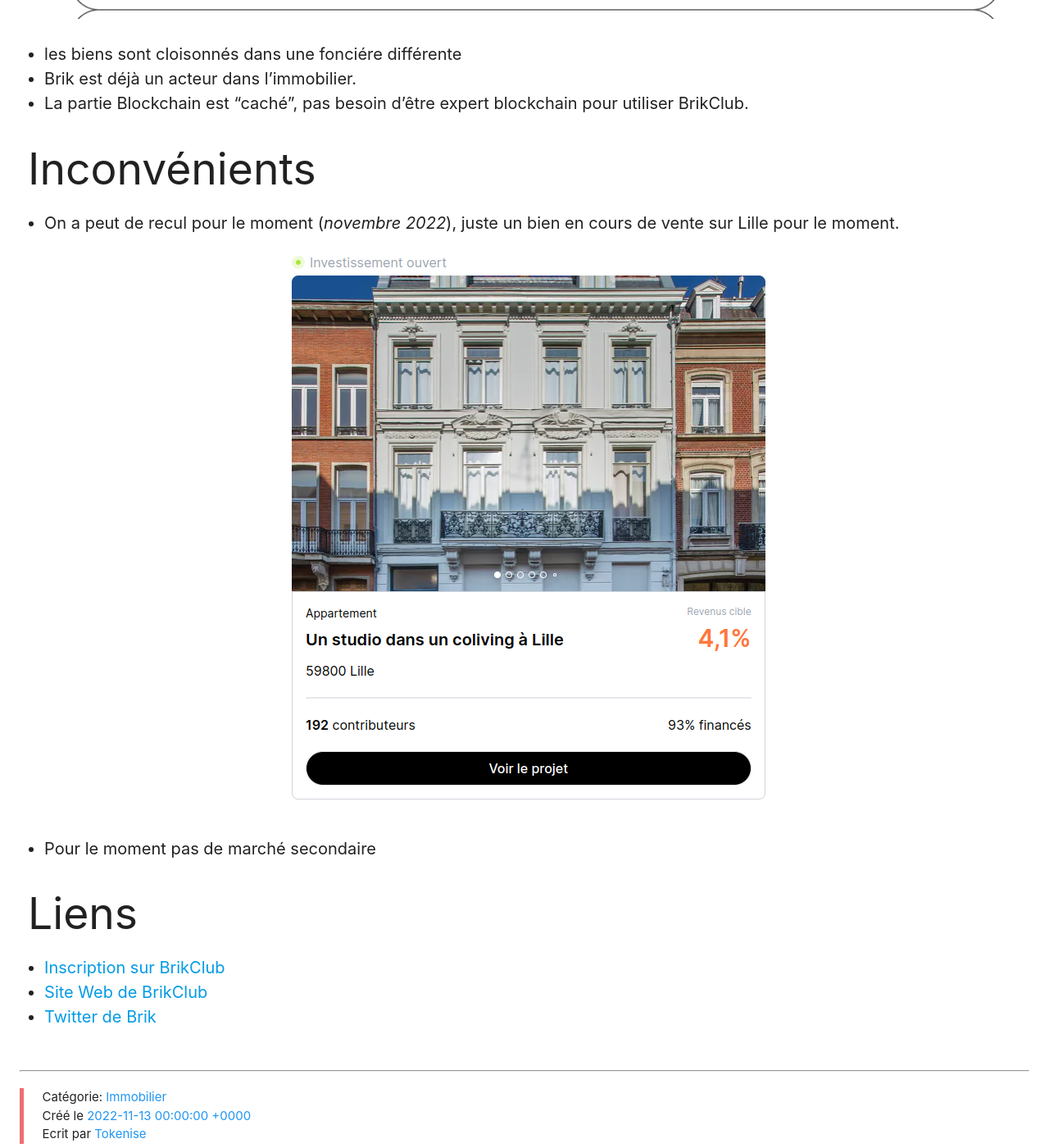
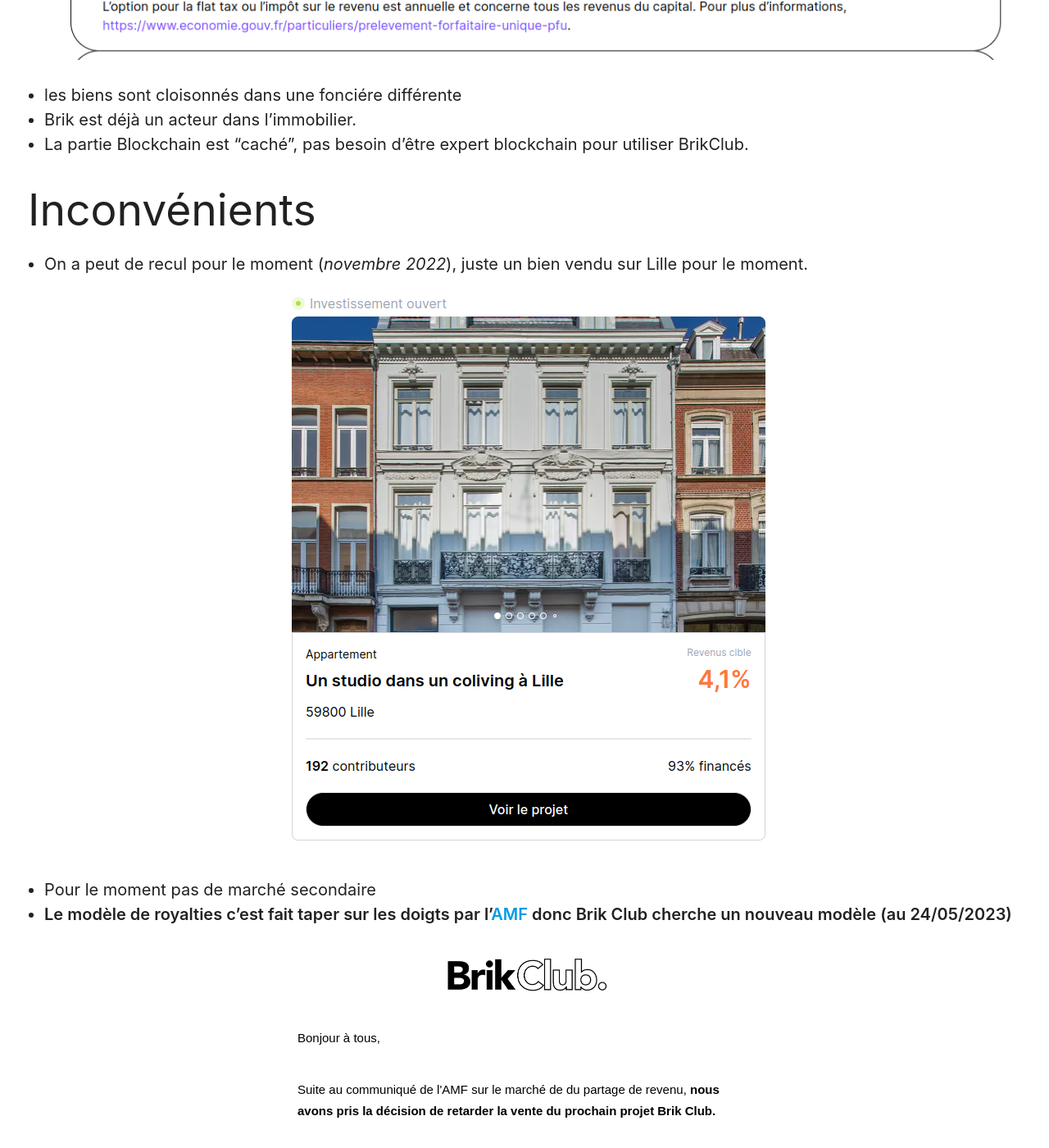
Before and after one commit to minus78/minus78.github.io, a Jekyll site: the page built from _posts/2022-11-09-BrikClub.markdown, in a window 1280 px wide and 1400 px high, scrolled down 1481 px. Shown: the whole window at 82% size. Built offline with Jekyll 4.4.1, drawn with Linux system fonts in a browser that asks for light colours; some of the changed text lies outside the part shown.

Commit message:
update BrikClub

```diff
--- a/_posts/2022-11-09-BrikClub.markdown
+++ b/_posts/2022-11-09-BrikClub.markdown
@@ -2,10 +2,13 @@
 layout: post
 title:  "Qu'est ce que BrikClub?"
 date:   2022-11-13
+last_modified_at: 2023-05-24
 description: "Descriptif de ce qu'est BrikClub"
 image: "/img/logo-brik-club.png"
 categories: Immobilier
 ---
+
+<span style="color:red;">**<i class="icon fa fa-triangle-exclamation"></i> 19 janv. 2023 - BrikClub est à l'arrêt pour le moment suite à l'AMF qui a tapé du poing sur la table avec le modèle de Royalties ([Message de l'AMF](https://www.amf-france.org/fr/actualites-publications/communiques/communiques-de-lamf/lamf-met-en-garde-le-public-contre-certaines-plateformes-proposant-dinvestir-dans-limmobilier-sous))! <i class="icon fa fa-triangle-exclamation"></i>**</span>
 
 <img src="/img/logo-brik-club.png" align="right" class="hide-on-small-only" style="margin-left: 20px; height: 150px" />
 
@@ -46,7 +49,7 @@
 
 ## Inconvénients
 
-- On a peut de recul pour le moment (*novembre 2022*), juste un bien en cours de vente sur Lille pour le moment.
+- On a peut de recul pour le moment (*novembre 2022*), juste un bien vendu sur Lille pour le moment.
 <div class="row">
     <div class="col s12" style="text-align: center;">
             <img src="/img/BrikClub-Lille.png" class="responsive-img" />
@@ -54,6 +57,12 @@
 </div>
 
 - Pour le moment pas de marché secondaire
+- **Le modèle de royalties c'est fait taper sur les doigts par l'[AMF](https://www.amf-france.org/fr/actualites-publications/communiques/communiques-de-lamf/lamf-met-en-garde-le-public-contre-certaines-plateformes-proposant-dinvestir-dans-limmobilier-sous) donc Brik Club cherche un nouveau modèle (au 24/05/2023)**
+<div class="row">
+    <div class="col s12" style="text-align: center;">
+            <img src="/img/Brik-club_AMF.png" class="responsive-img" />
+    </div>
+</div>
 
 ## Liens
 
```
Also changed, not shown: img/Brik-club_AMF.png (added).
